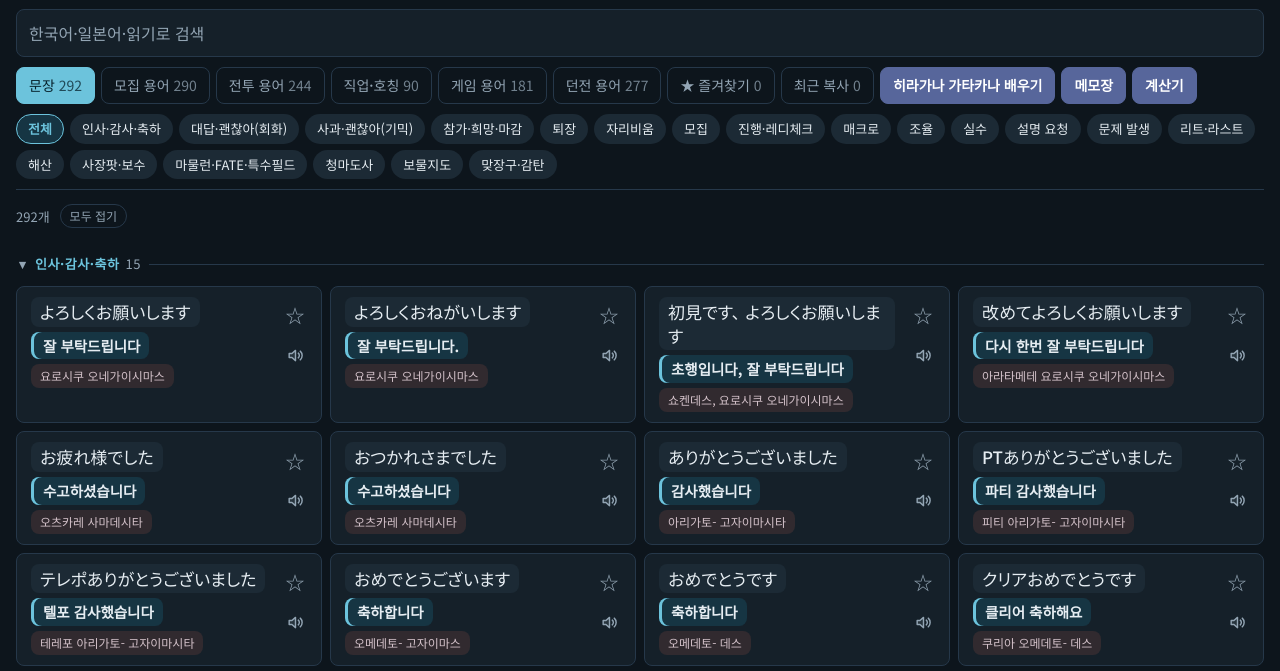
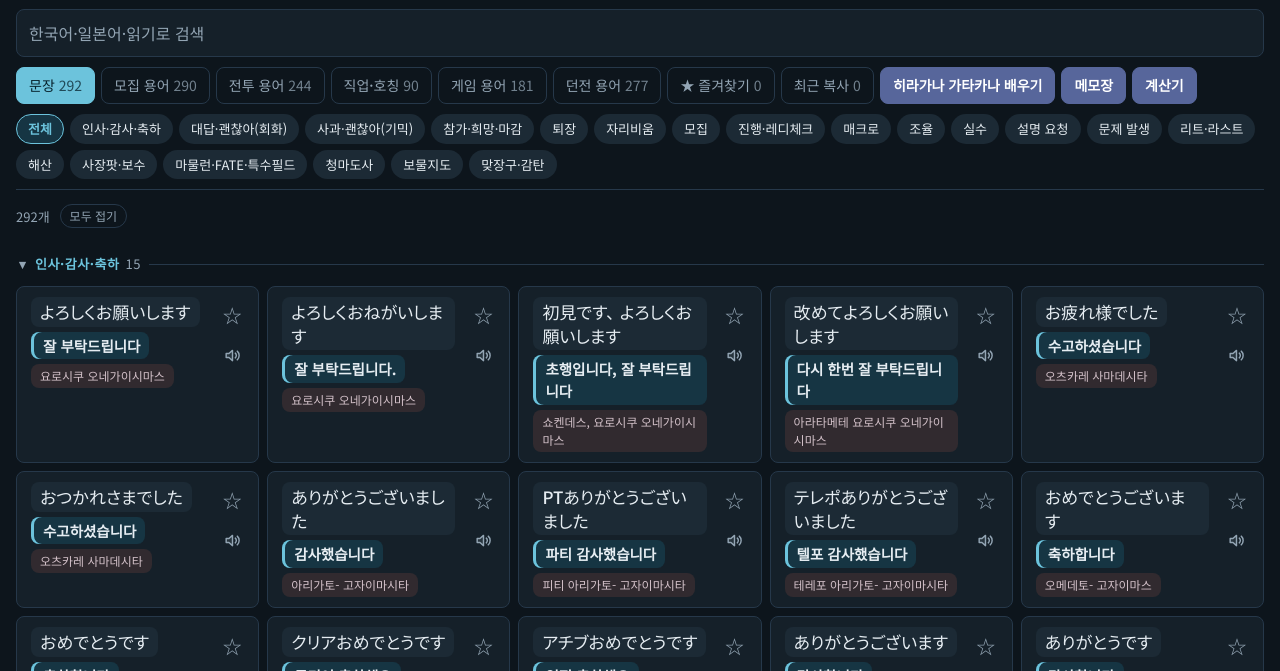
Before and after one commit to Koala0107/Koala-s-FFXIV-JP-Note, a plain HTML site: page index.html in a window 1280 px wide. Shown: the part 93-764 px from the top of the page. Drawn offline with Linux system fonts and the light colour scheme.

Commit message:
Fix per-category column counts on static site
Co-Authored-By: Claude Opus 5.5 <noreply@anthropic.com>
Claude-Session: https://claude.ai/code/session_01VjYzufi1iE7H9x7yWsLYuv

```diff
--- a/index.html
+++ b/index.html
@@ -2143,7 +2143,7 @@ function saveCollapsed() { try { localStorage.setItem("ff14jp-collapsed", JSON.s
 
 var state = { tab: "", cat: "", q: "" };
 var colsPref = {"t0c0":5,"t0c1":6,"t0c2":5,"t0c3":4,"t0c4":4,"t0c5":4,"t0c10":4,"t0c12":4,"t0c13":4,"t0c14":4,"t0c17":4,"t0c19":7,"t1c0":7,"t1c1":7,"t1c3":7,"t1c4":5,"t1c5":6,"t1c6":7,"t1c7":7,"t1c9":6,"t1c10":4,"t1c11":7,"t1c12":6,"t1c13":6,"t1c14":4,"t1c15":6,"t1c16":7,"t1c17":5,"t1c18":6,"t1c19":7,"t1c20":7,"t1c21":5,"t1c22":6,"t1c25":6,"t1c26":7,"t1c27":6,"t1c28":6,"t1c29":6,"t1c30":6,"t1c31":6,"t2c0":6,"t2c1":7,"t2c2":7,"t2c3":7,"t2c4":6,"t2c5":5,"t2c6":7,"t2c8":7,"t2c9":7,"t2c10":7,"t3c0":7,"t3c1":7,"t3c2":7,"t3c3":7,"t4c0":7,"t5c2":4,"t5c3":4,"t5c4":4,"t5c5":4,"t5c6":4,"t5c7":4,"t5c8":4,"t5c9":4,"t5c10":4,"t5c11":4,"t5c12":4,"t5c13":4,"t5c14":4,"t5c15":4,"t5c16":4,"t5c17":4,"t5c18":4,"t5c19":4};
-try { colsPref = JSON.parse(localStorage.getItem("ff14jp-cols-cache") || "{}") || {}; } catch (e) { colsPref = {}; }
+/* 고정 칸 수 (사이트 설정에서 가져옴) */
 function cacheCols() { try { localStorage.setItem("ff14jp-cols-cache", JSON.stringify(colsPref)); } catch (e) {} }
 var dbState = "wait";
 function curCols(c) {
```
